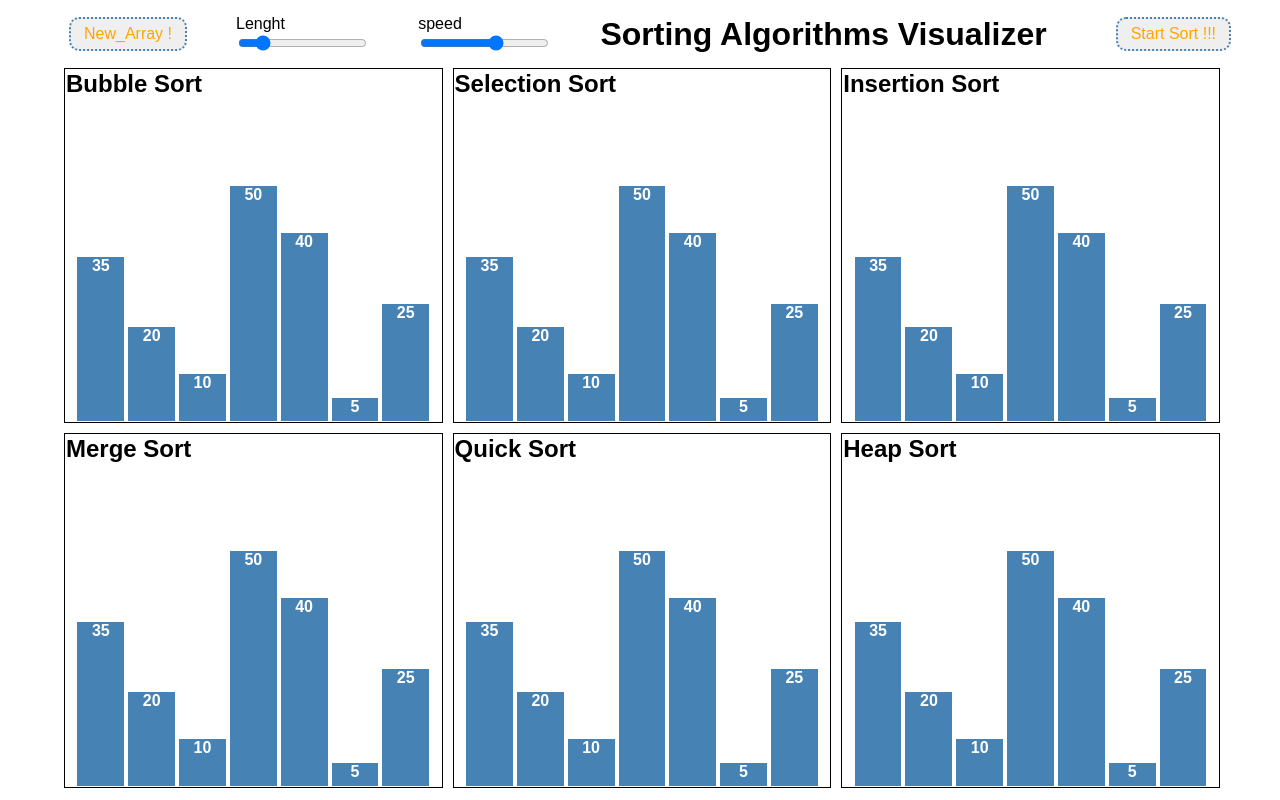
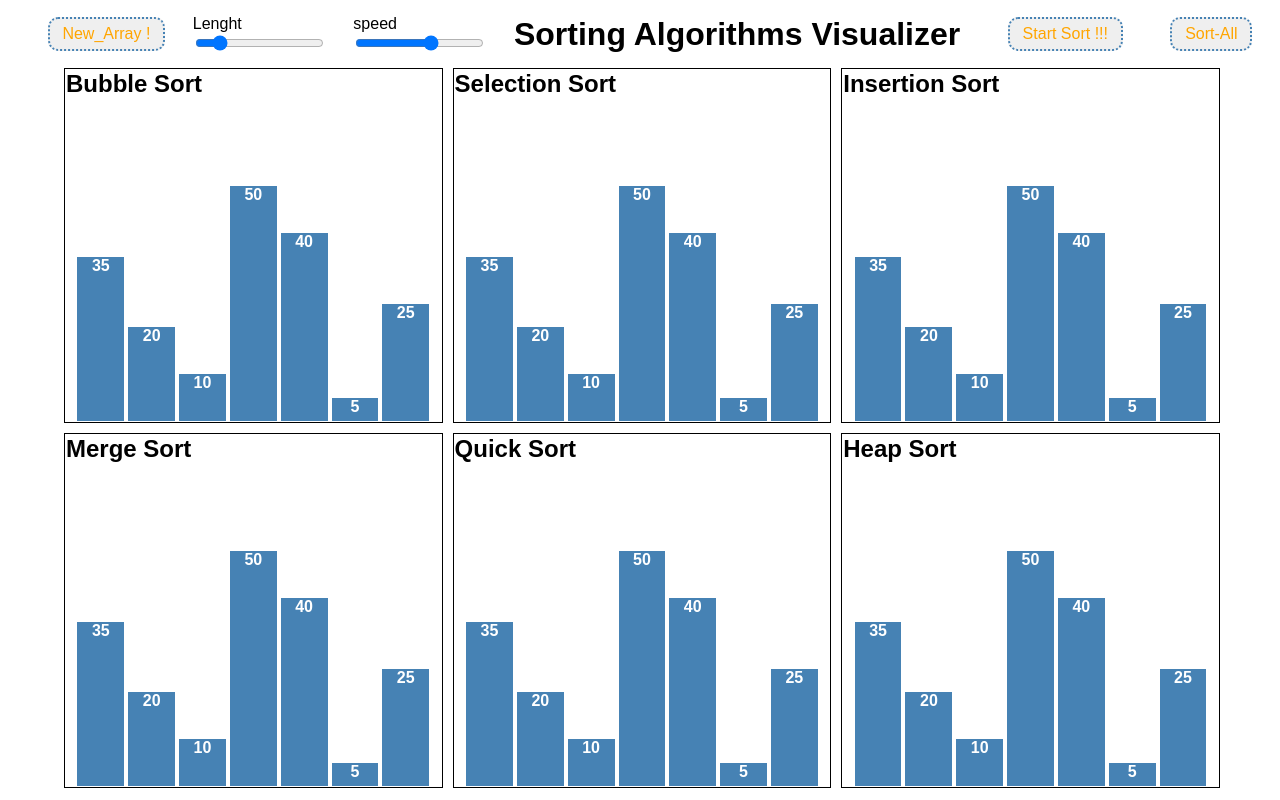
Before and after one commit to AGK-AGK/Sorting_Visualizer, a plain HTML site: page index.html in a window 1280 px wide. Drawn offline with Linux system fonts and the light colour scheme.

Commit message:
Update index.html

```diff
--- a/index.html
+++ b/index.html
@@ -21,6 +21,7 @@
 
         <h1>Sorting Algorithms Visualizer</h1>
         <button id="sort-btn">Start Sort !!!</button>
+        <button id="sort-all">Sort-All</button>
         <!-- <button id="Stop-Restart">Stop</button> -->
 
     </header>
```
